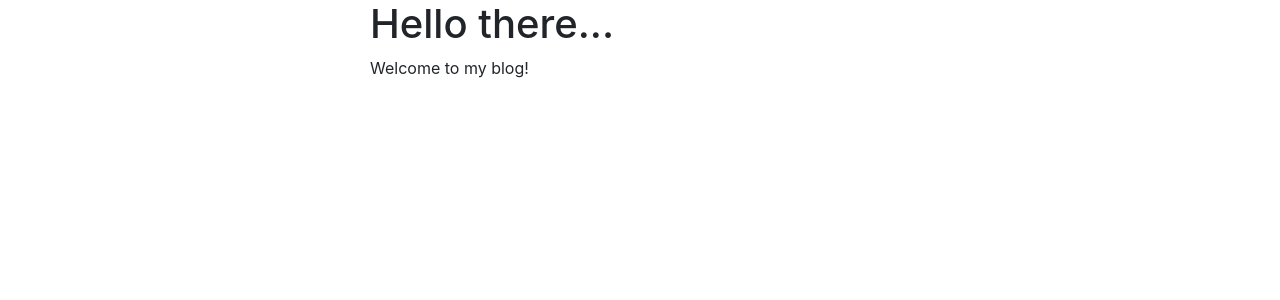
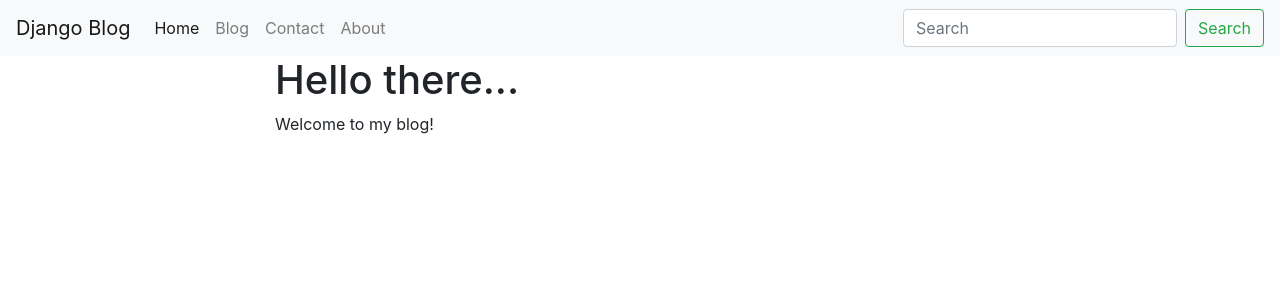
Before and after one commit to Macroshock/django-blog, a Django app: page / in a window 1280 px wide. Shown: the top 300 px of the page. Run offline with Django 3.2, Linux system fonts and the light colour scheme; some libraries are stand-ins or nearby versions.

Commit message:
Added Navbar and changed the way Blog Posts are displayed

```diff
--- a/src/templates/base.html
+++ b/src/templates/base.html
@@ -11,9 +11,10 @@
     <title>{{title}}</title>
   </head>
   <body>
+    {% include "navbar.html" %}
     <div class="container">
       <div class="row">
-        <div class="col-6 mx-auto">
+        <div class="col-8 mx-auto">
           <h1>{{title_header}}</h1>
           {% block content %}
           Block content
--- /dev/null
+++ b/src/templates/navbar.html
@@ -0,0 +1,27 @@
+<nav class="navbar navbar-expand-lg navbar-light bg-light">
+  <a class="navbar-brand" href="#">Django Blog</a>
+  <button class="navbar-toggler" type="button" data-toggle="collapse" data-target="#navbarSupportedContent" aria-controls="navbarSupportedContent" aria-expanded="false" aria-label="Toggle navigation">
+    <span class="navbar-toggler-icon"></span>
+  </button>
+
+  <div class="collapse navbar-collapse" id="navbarSupportedContent">
+    <ul class="navbar-nav mr-auto">
+      <li class="nav-item active">
+        <a class="nav-link" href="/">Home <span class="sr-only">(current)</span></a>
+      </li>
+      <li class="nav-item">
+        <a class="nav-link" href="/blog">Blog</a>
+      </li>
+      <li class="nav-item">
+        <a class="nav-link" href="/contact">Contact</a>
+      </li>
+      <li class="nav-item">
+        <a class="nav-link" href="/about">About</a>
+      </li>
+    </ul>
+    <form class="form-inline my-2 my-lg-0">
+      <input class="form-control mr-sm-2" type="search" placeholder="Search" aria-label="Search">
+      <button class="btn btn-outline-success my-2 my-sm-0" type="submit">Search</button>
+    </form>
+  </div>
+</nav>
```
Also changed, not shown: src/blog/models.py (+9 -0 lines), src/blog/templates/blog/detail.html (+9 -2 lines), src/blog/templates/blog/list.html (+24 -1 lines), src/blog/templates/blog/list_inline.html (added, +11 -0 lines).
